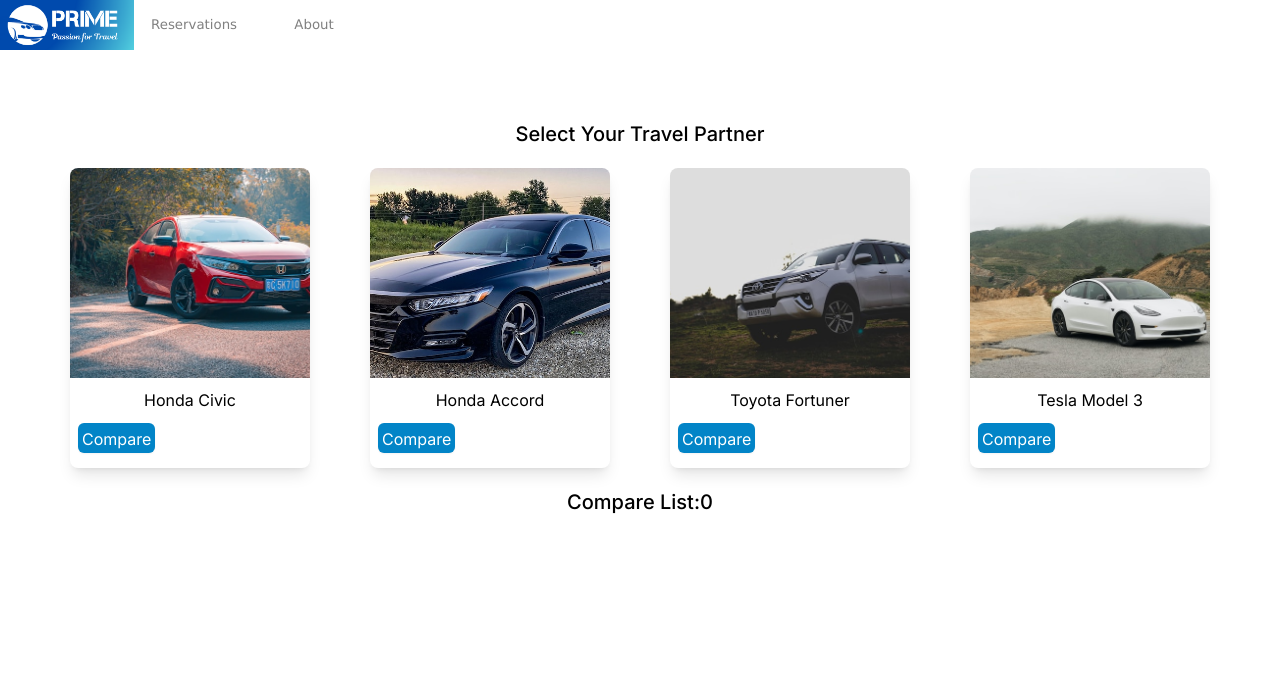
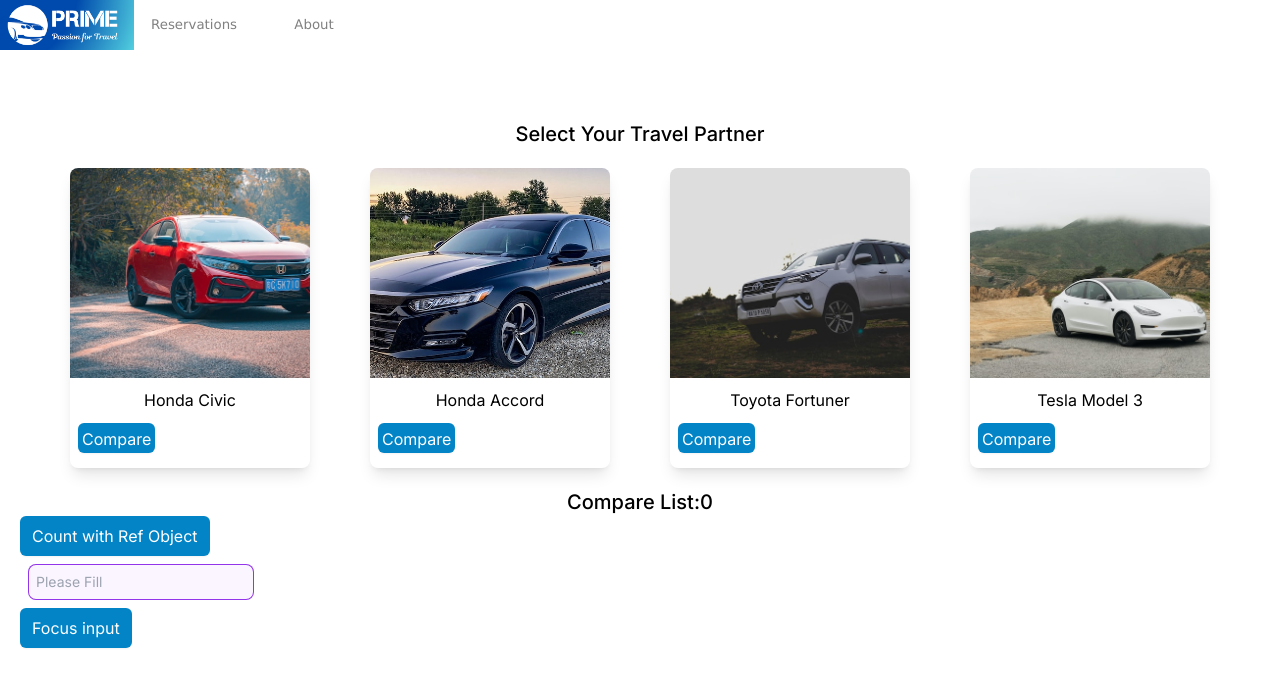
Before and after one commit to ahpu9158/swdevprac2-car, a Next.js app: page /car in a window 1280 px wide. Shown: the top 686 px of the page. Built offline with nearby package versions, Linux system fonts and the light colour scheme.

Commit message:
Chapter08

```diff
--- a/src/app/page.tsx
+++ b/src/app/page.tsx
@@ -1,10 +1,12 @@
 import Banner from '@/components/Banner'
 import CarPanel from "@/components/CarPanel";
+import { TravelCard } from '@/components/TravelCard';
 
 export default function Home() {
   return (
     <main>
       <Banner/>
+      <TravelCard></TravelCard>
     </main>
   );
 }
--- a/src/components/CarPanel.tsx
+++ b/src/components/CarPanel.tsx
@@ -1,9 +1,12 @@
 'use client'
 import ProductCard from "./ProductCard";
-import { useReducer } from "react";
+import { useReducer, useRef } from "react";
 import Link from "next/link";
 
 export default function CarPanel(){
+
+    const countRef = useRef(0);
+    const inputRef = useRef<HTMLInputElement>(null);
 
     const CompareReducer = (compareList:Set<string>, action:{type:string, carName:string}) => {
         switch(action.type){
@@ -36,12 +39,12 @@
         <div>
             <div style={{margin: "20px", display:"flex",flexDirection:"row",
                 flexWrap:"wrap", justifyContent: "space-around", alignContent: "space-around"
-        }}>
+            }}>
                 {
                     mockCarRepo.map((carItem)=>(
                         <Link href={`/car/${carItem.cid}`}
-                                className="w-1/5">
-                            <ProductCard carName={carItem.name} imgSrc={carItem.image}
+                                className="w-1/5" key={carItem.cid}>
+                            <ProductCard  carName={carItem.name} imgSrc={carItem.image}
                             onCompare={(car:string)=>dispatchCampare({type:'add',carName:car})}
                             />
                         </Link>
@@ -56,6 +59,27 @@
             { Array.from(compareList).map( (car) => <div key={car}
                     onClick={()=>dispatchCampare({type:'remove', carName:car})}>
                 {car}</div>) }
+
+            <button className="block rounded-md bg-sky-600 hover:bg-indigo-600 px-3 py-2 text-white shadow-sm"
+                    onClick={()=>{countRef.current = countRef.current+1; alert(countRef.current);{
+
+                    }}}
+            >
+                Count with Ref Object</button>
+
+
+            <input type = 'text' placeholder="Please Fill"
+                className="block text-gray-900 text-sm rounded-lg p-2 m-2 bg-purple-50
+                            ring-1 ring-inset ring-purple-600 focus:outline-none focus:bg-purple-200 focus:ring-20"
+                ref={inputRef}
+            />
+
+            <button className="block rounded-md bg-sky-600 hover:bg-indigo-600 px-3 py-2 text-white shadow-sm"
+                    onClick={()=>{if(inputRef.current!=null) inputRef.current.focus();}}
+            >
+                Focus input</button>
+
         </div>
+
     );
 }
--- /dev/null
+++ b/src/components/TravelCard.tsx
@@ -0,0 +1,27 @@
+
+'use client'
+import { useState } from "react";
+import { VlogPlayer } from "./VlogPlayer";
+
+export function TravelCard(){
+
+    const [playing, setPlaying] = useState(true)
+
+
+
+    return (
+        <div className="w-[80% shadow-lg mx-[10%] my-10 p-2 rounded-lg bg-gray-200 flex flex-row">
+            <VlogPlayer vdoSrc="/video/ThailandNatural.mp4" isPlaying={playing}></VlogPlayer>
+            <div>Natural Thailand
+            <button className="block rounded-md bg-sky-600 hover:bg-indigo-600 px-3 py-2 text-white shadow-sm"
+                    onClick={()=>{
+                        setPlaying(!playing);
+                    }}
+            >
+                {playing? 'pause' : 'play'} </button>
+
+
+            </div>
+        </div>
+    );
+}
--- /dev/null
+++ b/src/components/VlogPlayer.tsx
@@ -0,0 +1,22 @@
+'use client'
+
+import { useRef, useEffect } from "react";
+
+
+export function VlogPlayer({vdoSrc, isPlaying} : {vdoSrc:string, isPlaying:boolean}){
+
+    const vdoRef = useRef<HTMLVideoElement>(null)
+
+    useEffect(()=>{
+        if(isPlaying) {
+            vdoRef.current?.play()
+        } else {
+            vdoRef.current?.pause()
+        }
+    },[isPlaying])
+
+
+    return (
+        <video className="w-[40%]" src={vdoSrc} ref={vdoRef} controls loop muted/>
+    );
+}
```
Also changed, not shown: 1 other file (tests, documents, lock files or other folders).
